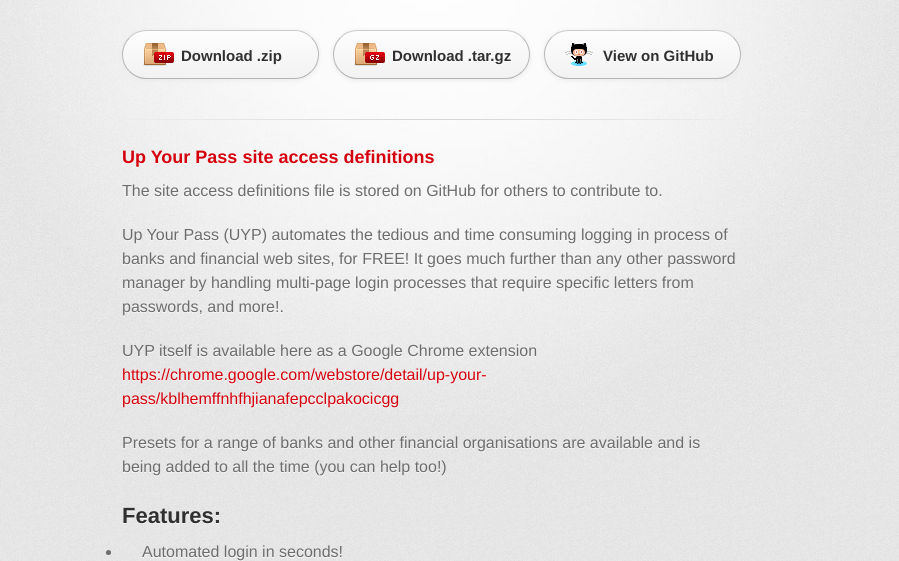
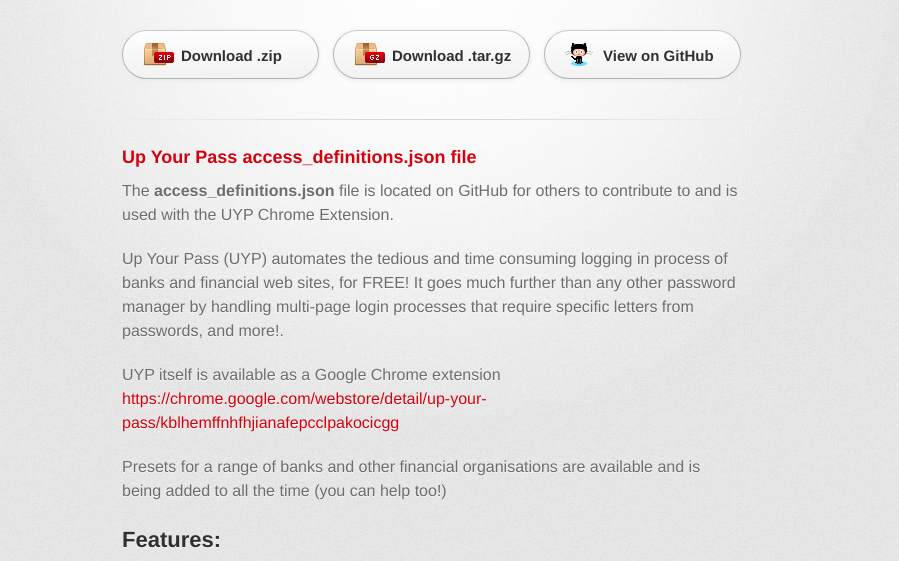
Before and after one commit to deejbee/uyp, a plain HTML site: page index.html in a window 1280 px wide. Shown: the part 158-719 px from the top of the page, without its empty margins (208-1107 px from the left). Drawn offline with Linux system fonts and the light colour scheme; a web font is replaced by a local one.

```diff
--- a/index.html
+++ b/index.html
@@ -32,14 +32,14 @@
 
         <section id="main_content">
           <h3>
-<a id="up-your-pass-site-access-definitions" class="anchor" href="#up-your-pass-site-access-definitions" aria-hidden="true"><span aria-hidden="true" class="octicon octicon-link"></span></a>Up Your Pass site access definitions</h3>
+<a id="up-your-pass-access_definitionsjson-file" class="anchor" href="#up-your-pass-access_definitionsjson-file" aria-hidden="true"><span aria-hidden="true" class="octicon octicon-link"></span></a>Up Your Pass access_definitions.json file</h3>
 
-<p>The site access definitions file is stored on GitHub for others to contribute to.</p>
+<p>The <strong>access_definitions.json</strong> file is located on GitHub for others to contribute to and is used with the UYP Chrome Extension.</p>
 
 <p>Up Your Pass (UYP) automates the tedious and time consuming logging in process of banks and financial web sites, for FREE!
 It goes much further than any other password manager by handling multi-page login processes that require specific letters from passwords, and more!.</p>
 
-<p>UYP itself is available here as a Google Chrome extension <a href="https://chrome.google.com/webstore/detail/up-your-pass/kblhemffnhfhjianafepcclpakocicgg">https://chrome.google.com/webstore/detail/up-your-pass/kblhemffnhfhjianafepcclpakocicgg</a></p>
+<p>UYP itself is available as a Google Chrome extension <a href="https://chrome.google.com/webstore/detail/up-your-pass/kblhemffnhfhjianafepcclpakocicgg">https://chrome.google.com/webstore/detail/up-your-pass/kblhemffnhfhjianafepcclpakocicgg</a></p>
 
 <p>Presets for a range of banks and other financial organisations are available and is being added to all the time (you can help too!)</p>
 
```
Also changed, not shown: params.json (+1 -1 lines).
